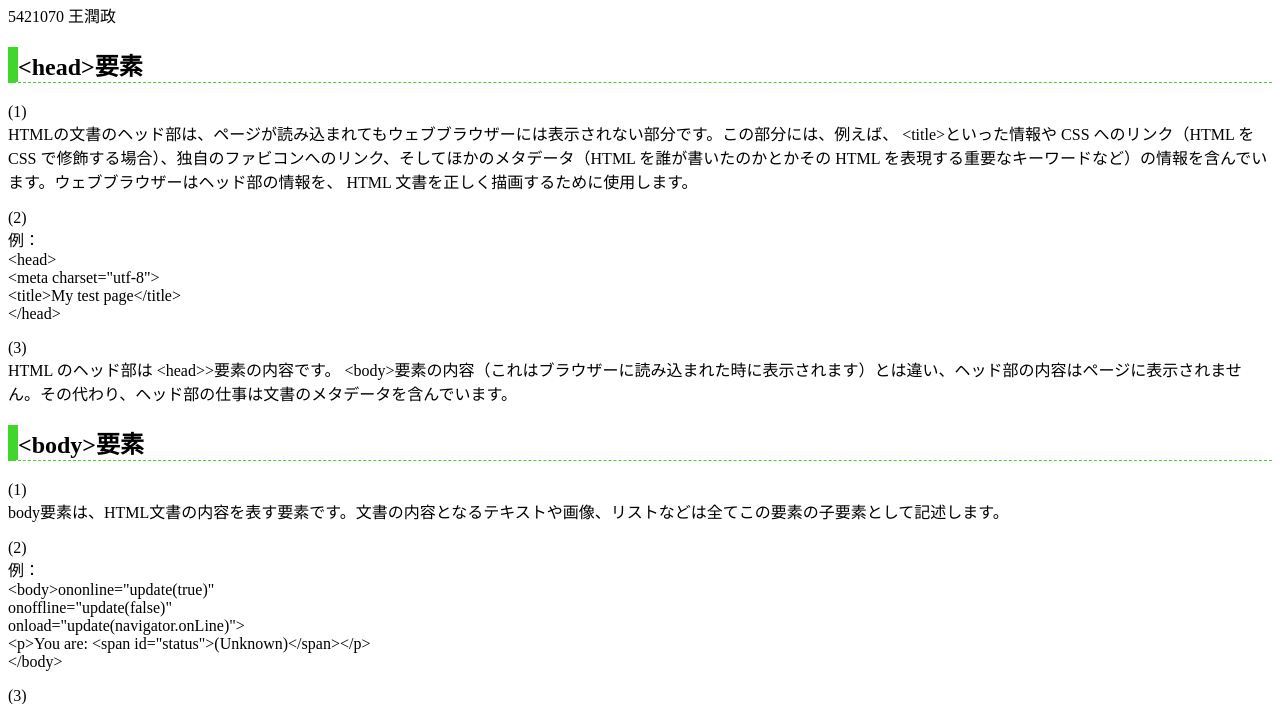
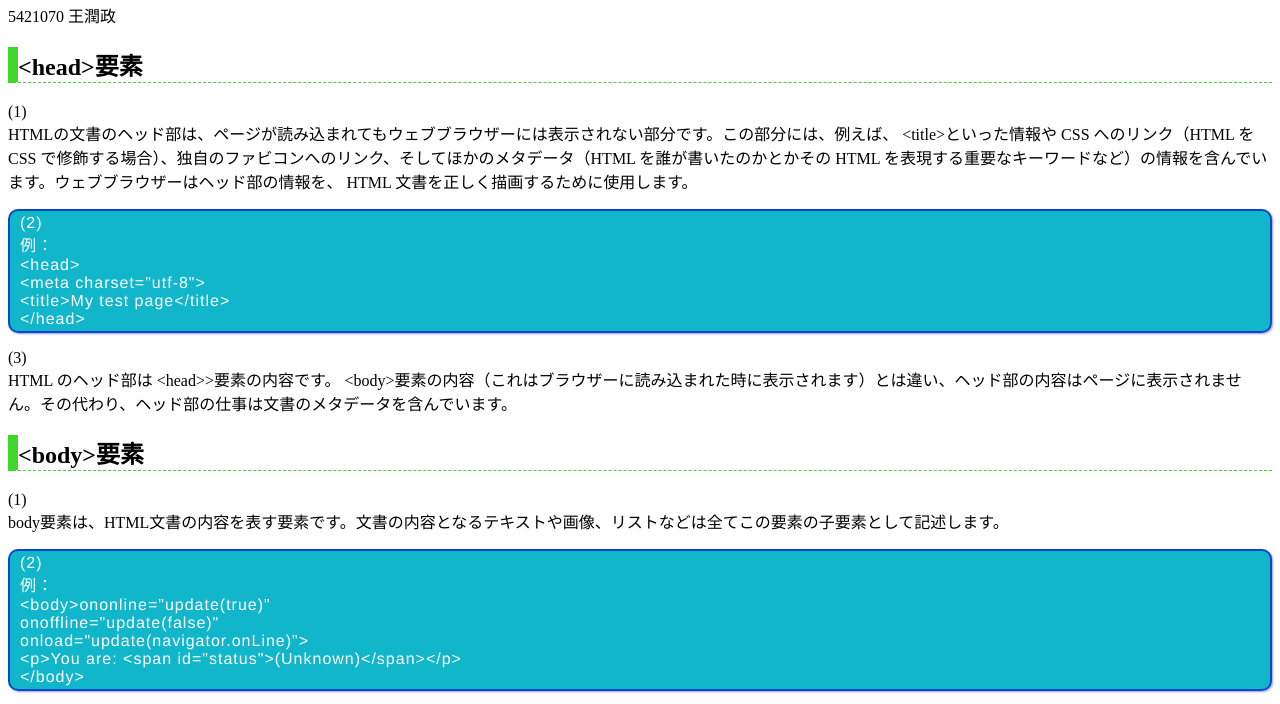
Before and after one commit to PreyWZ/-, a plain HTML site: page index.html in a window 1280 px wide. Shown: the part 87-791 px from the top of the page. Drawn offline with Linux system fonts and the light colour scheme.

Commit message:
Update style.css

```diff
--- a/style.css
+++ b/style.css
@@ -6,3 +6,13 @@ h2{
     border-left: 10px solid #40d62c;
     border-bottom: 1px dashed #40d62c;
 }
+.p1{
+    font-family: 'helvetica neue', helvetica, sans-serif;
+    letter-spacing: 1px;
+    border: 2px solid rgba(0,0,200,0.6);
+    background: rgba(0, 177, 200, 0.932);
+    color: rgb(255, 255, 255);
+    box-shadow: 1px 1px 2px rgba(0,0,200,0.4);
+    border-radius: 10px;
+    padding: 3px 10px;
+}
```
